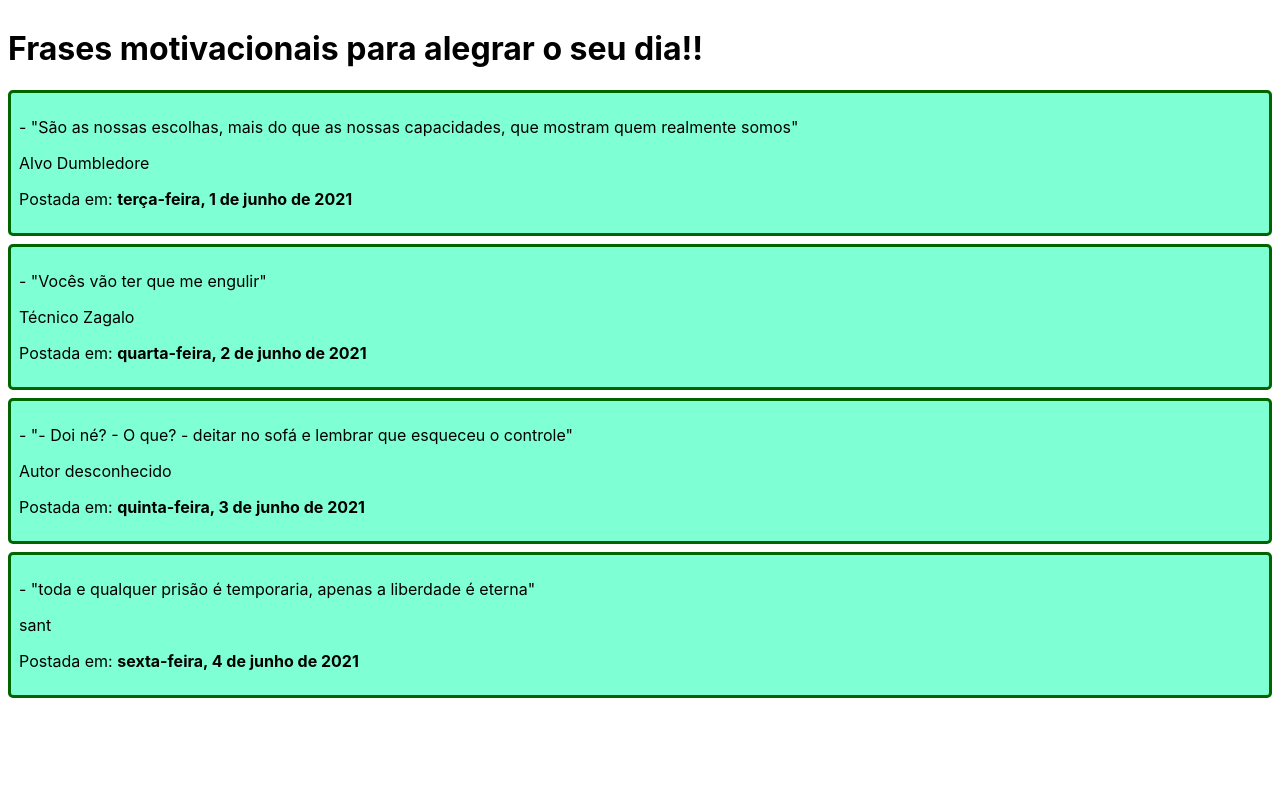
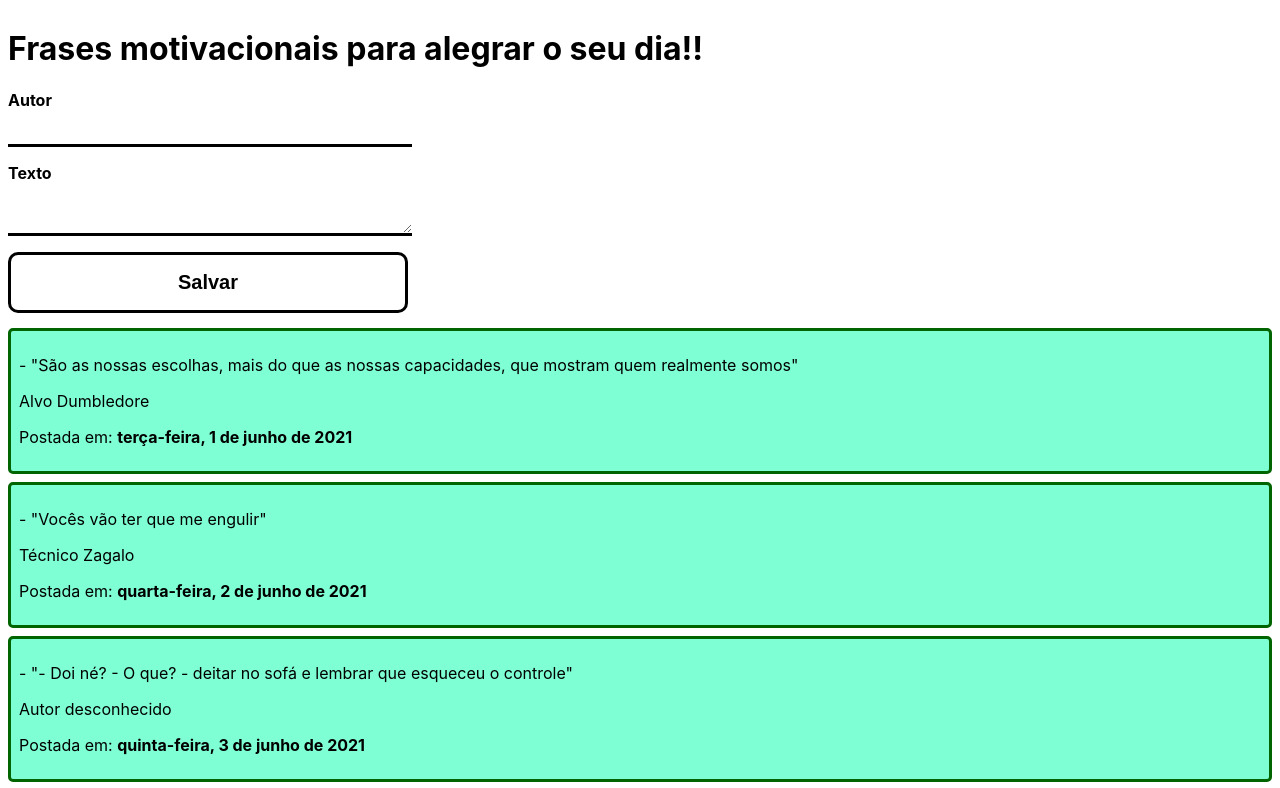
Before and after one commit to viniciosneves/serratec-frases-motivacionais, a React (Create React App) app: page / in a window 1280 px wide. Shown: the top 788 px of the page. Built offline with nearby package versions, Linux system fonts and the light colour scheme.

Commit message:
useState no Formulário

```diff
--- a/src/App.js
+++ b/src/App.js
@@ -2,6 +2,7 @@ import FraseMotivacional from
   './componentes/FraseMotivacional'
 
 import './App.css'
+import Formulario from './componentes/Formulario';
 
 const App = () => {
 
@@ -32,6 +33,8 @@ const App = () => {
     <div className="container">
       <h1>Frases motivacionais para alegrar o seu dia!!</h1>
 
+      <Formulario />
+
       <FraseMotivacional
         frase={frases[0].texto}
         autor={frases[0].autor}
--- /dev/null
+++ b/src/componentes/Formulario/estilos.css
@@ -0,0 +1,50 @@
+form {
+  max-width: 90%;
+  width: 400px;
+}
+
+label {
+  display: block;
+  width: 100%;
+  font-weight: bold;
+}
+input, textarea {
+  display: block;
+  width: 100%;
+  margin-bottom: 16px;
+  font-size: 20px;
+  border: none;
+  border-bottom: 3px solid black;
+}
+input:focus,
+textarea:focus {
+  outline: none;
+  border-bottom: 3px solid darkgray;
+}
+
+input {
+  height: 32px;
+  font-size: 20px;
+}
+
+textarea {
+  resize: vertical;
+  font-family: sans-serif;
+}
+
+button {
+  width: 100%;
+  font-size: 20px;
+  padding: 16px;
+  background-color: transparent;
+  border: 3px solid black;
+  border-radius: 10px;
+  cursor: pointer;
+  font-weight: bold;
+  margin-bottom: 15px;
+}
+
+button:hover {
+  background-color: black;
+  color: white;
+}
--- /dev/null
+++ b/src/componentes/Formulario/index.jsx
@@ -0,0 +1,44 @@
+import { useState } from 'react'
+import './estilos.css'
+
+const Formulario = () => {
+
+  const [autor, setAutor] = useState('')
+  const [texto, setTexto] = useState('')
+
+  const manipuladorAutor = (evento) => {
+    if (evento.target.value.split(' ').length <= 2) {
+      setAutor(evento.target.value)
+    }
+  }
+  const manipuladorTexto = (evento) => {
+    setTexto(evento.target.value)
+  }
+
+  const salvar = (evento) => {
+    evento.preventDefault()
+    console.log('Formulario foi submetido');
+    const frase = {}
+    frase.autor = autor
+    frase.texto = texto
+    console.log(frase);
+  }
+
+  return (
+    <form onSubmit={salvar}>
+      <div>
+        <label>Autor</label>
+        <input value={autor} onChange={manipuladorAutor}/>
+      </div>
+      <div>
+        <label>Texto</label>
+        <textarea value={texto} onChange={manipuladorTexto}></textarea>
+      </div>
+      <button>
+        Salvar
+      </button>
+    </form>
+  )
+}
+
+export default Formulario
```
